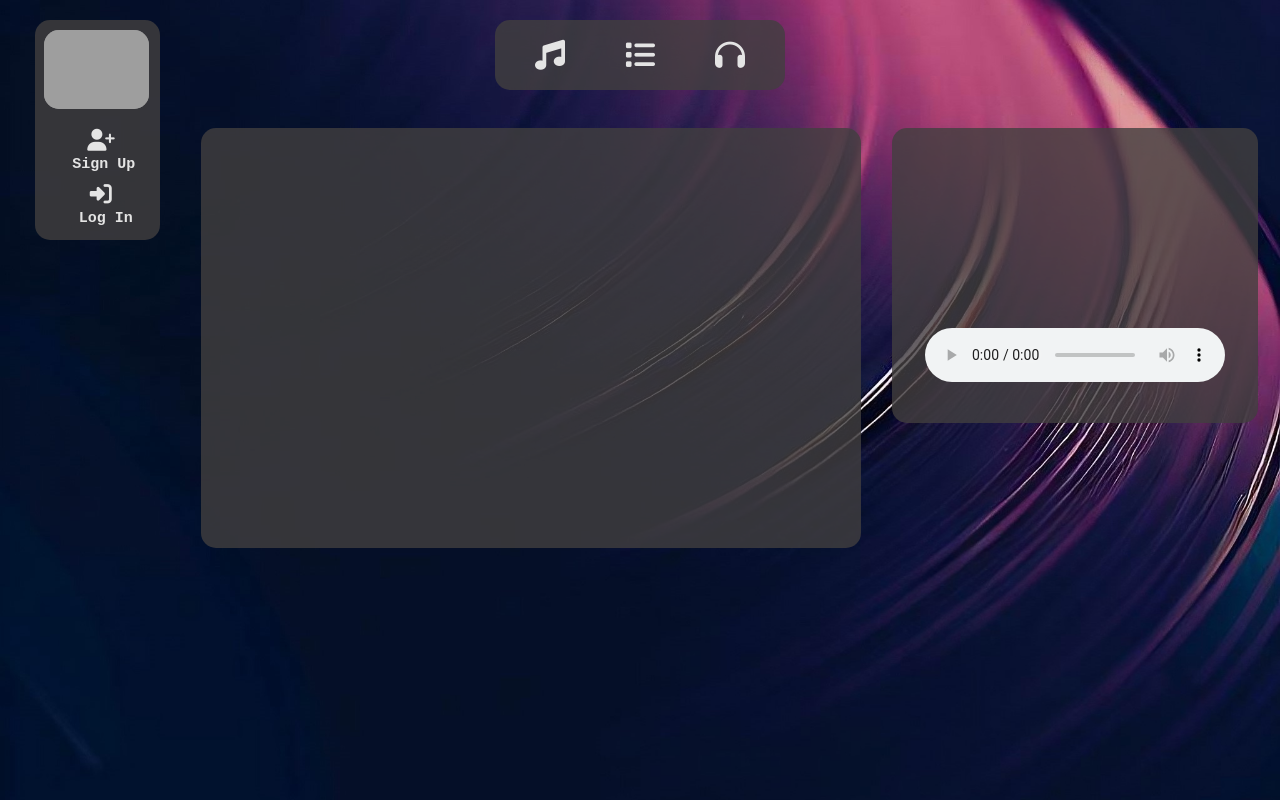
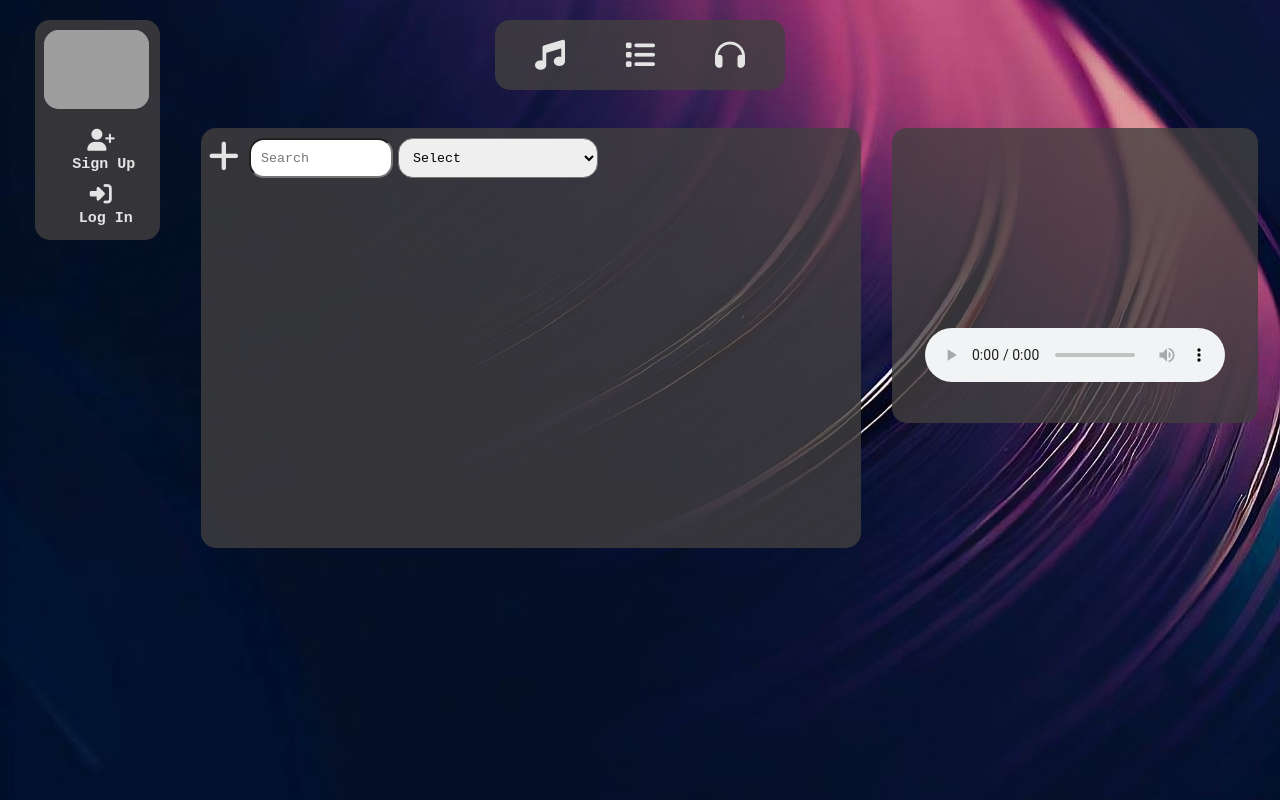
Before and after one commit to nikhildagarwal/Rhythm_Realm_Music_Webapp, a website: page html/home.html in a window 1280 px wide. Drawn offline with Linux system fonts and the light colour scheme; no server answers; grey boxes are pictures that could not be loaded.

Commit message:
search bar and choices

```diff
--- a/css/home.css
+++ b/css/home.css
@@ -254,3 +254,29 @@ body{
 .audio{
   margin-top:55%;
 }
+
+.add_btn{
+  display: flex;
+  justify-content: center;
+  margin-left:-40%;
+  color: #e4e4e4;
+  font-size: 35px;
+  font-family: monospace;
+  height:10%;
+}
+
+.search_bar{
+  margin-left:10px;
+  width: 120px;
+  font-family: monospace;
+  padding: 10px;
+  border-radius: 15px;
+}
+
+.select_bar{
+  margin-left:5px;
+  width:200px;
+  font-family: monospace;
+  padding: 10px;
+  border-radius: 15px;
+}
--- a/html/home.html
+++ b/html/home.html
@@ -37,7 +37,13 @@
     </div>
 
     <div class = "test">
-
+        <div class = "add_btn">
+            <i class="fa-solid fa-plus"></i>
+            <input class="search_bar" type="text" id="myInput" oninput="filterOptions()" placeholder="Search">
+            <select id="mySelect" class ="select_bar">
+                <option value="Select">Select</option>
+            </select>
+        </div>
     </div>
     <div class = "dashboard">
         <audio controls id="media_player" class="audio">
--- a/js/home.js
+++ b/js/home.js
@@ -50,8 +50,29 @@ function loadSongs(){
                 const sub = [song,artist,filename,image];
                 masterArray.push(sub);
             }
-            masterArray.sort((a,b)=>a[1].localeCompare(b[1]));
-            console.log(masterArray);
+            let message = ``;
+            masterArray.forEach((item)=>{
+                let subMessage = `<option value="${item[2]}">${item[0]} - ${item[1]}</option>`;
+                message+=subMessage;
+            })
+            document.getElementById("mySelect").innerHTML += message;
         })
     })
 }
+
+function filterOptions() {
+    const input = document.getElementById('myInput').value.toLowerCase();
+    const select = document.getElementById('mySelect');
+
+    // Show/hide options based on the typed input
+    for (let i = 0; i < select.options.length; i++) {
+      const option = select.options[i];
+      const optionText = option.text.toLowerCase();
+
+      if (optionText.includes(input)) {
+        option.style.display = '';
+      } else {
+        option.style.display = 'none';
+      }
+    }
+  }
```
